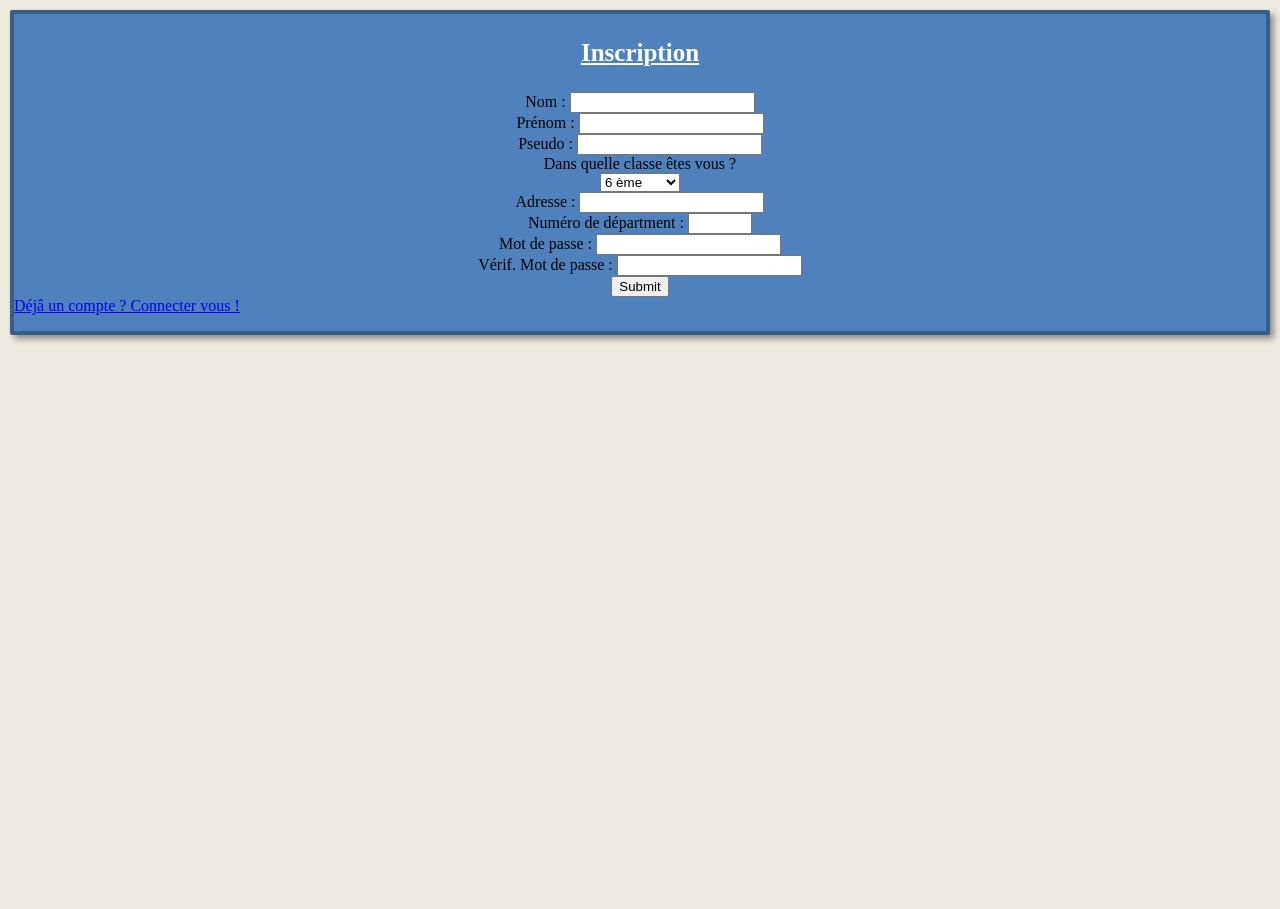
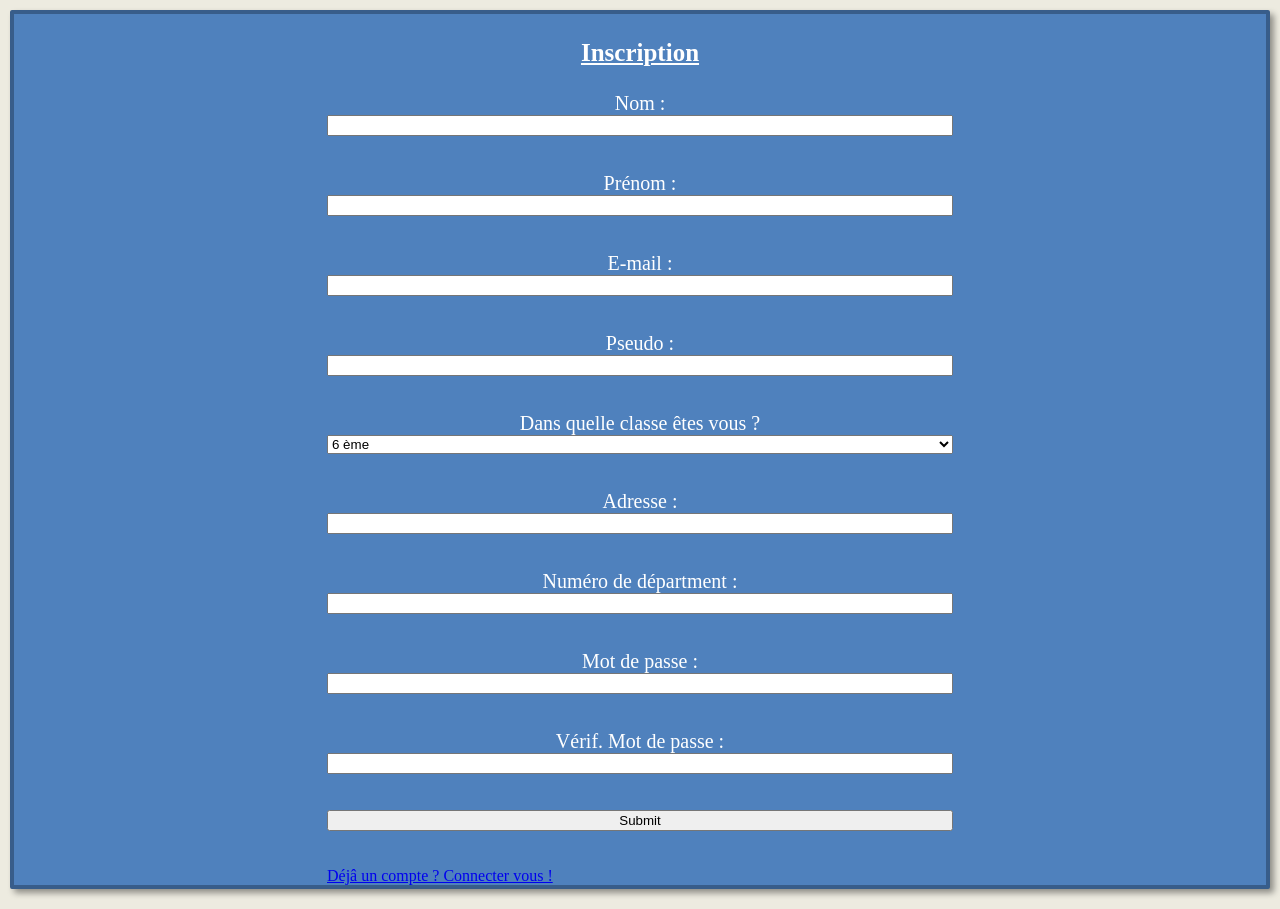
Before and after one commit to Louis35/SPSCT, a PHP site: page /index.php?go=sign_in in a window 1280 px wide. Before the commit the page ends 343 px from the top, so only its background shows below. Run offline with PHP 8.4, Linux system fonts and the light colour scheme.

Commit message:
reglage apparance formulaire d'inscription

```diff
--- a/www/private/vues/connexion/SignIn.php
+++ b/www/private/vues/connexion/SignIn.php
@@ -1,22 +1,29 @@
 <h1>Inscription</h1>
-<p>
+<div id="champ_de_connexion">
 	<?php
 	if(isset($erreur))
 	{
-		echo "<strong>Les mots de passes de correspondent pas !</strong><br />";
+		echo "<p><strong>Les mots de passes de correspondent pas !</strong><br /></p>";
 	}
 	?>
-	<form method="POST" action="index.php?go=sign_in" id="champ_de_connexion">
+	<form method="POST" action="index.php?go=sign_in">
 		<label for="nom">Nom :  </label>
 		<input type="text" name="nom" required />
+		<br />
 		<br />
 		<label for="prenom">Prénom :  </label>
 		<input type="text" name="prenom" required />
 		<br />
+		<br />
+		<label for="mail">E-mail :  </label>
+		<input type="e-mail" name="mail" required />
+		<br />
+		<br />
 		<label for="pseudo">Pseudo :  </label>
-		<input type="e-mail" name="pseudo" required />
+		<input type="text" name="pseudo" required />
 		<br />
-		<label for="classe">Dans quelle classe êtes vous ?</label><br />
+		<br />
+		<label for="classe">Dans quelle classe êtes vous ?</label>
 	        <select name="classe" id="classe">
 	            <option value="6">6 ème</option>
 	            <option value="5">5 ème</option>
@@ -27,19 +34,26 @@
 	            <option value="0">Terminale</option>
 	        </select>
 	    <br />
+	    <br />
 	    <label for="adresse">Adresse :  </label>
 		<input type="text" name="adresse" required />
+		<br />
 		<br />
 		<label for="department">Numéro de départment :  </label>
 		<input type="number" name="department" min="1" max="101" step="1" required />
 		<br />
+		<br />
 		<label for="pass">Mot de passe : </label>
 		<input type="password" name="pass" required />
+		<br />
 		<br />
 		<label for="pass2">Vérif. Mot de passe : </label>
 		<input type="password" name="pass2" required />
 		<br />
+		<br />
 		<input type="submit" name="Inscription" />
 	</form>
-	<a href="index.php">Déjâ un compte ? Connecter vous !</a>
-</p>
+	<br />
+	<br />
+	<a href="index.php" style="text-align: center;">Déjâ un compte ? Connecter vous !</a>
+</div>
--- a/www/private/vues/styles/std.css
+++ b/www/private/vues/styles/std.css
@@ -254,3 +254,18 @@ h4
 	max-height: 350px;
 	overflow: auto;
 }
+#champ_de_connexion
+{
+	width: 50%;
+	margin: auto;
+}
+#champ_de_connexion form
+{
+	display: flex;
+	flex-direction: column;
+}
+#champ_de_connexion form label
+{
+	font-size: 20px;
+	color: white;
+}
```
